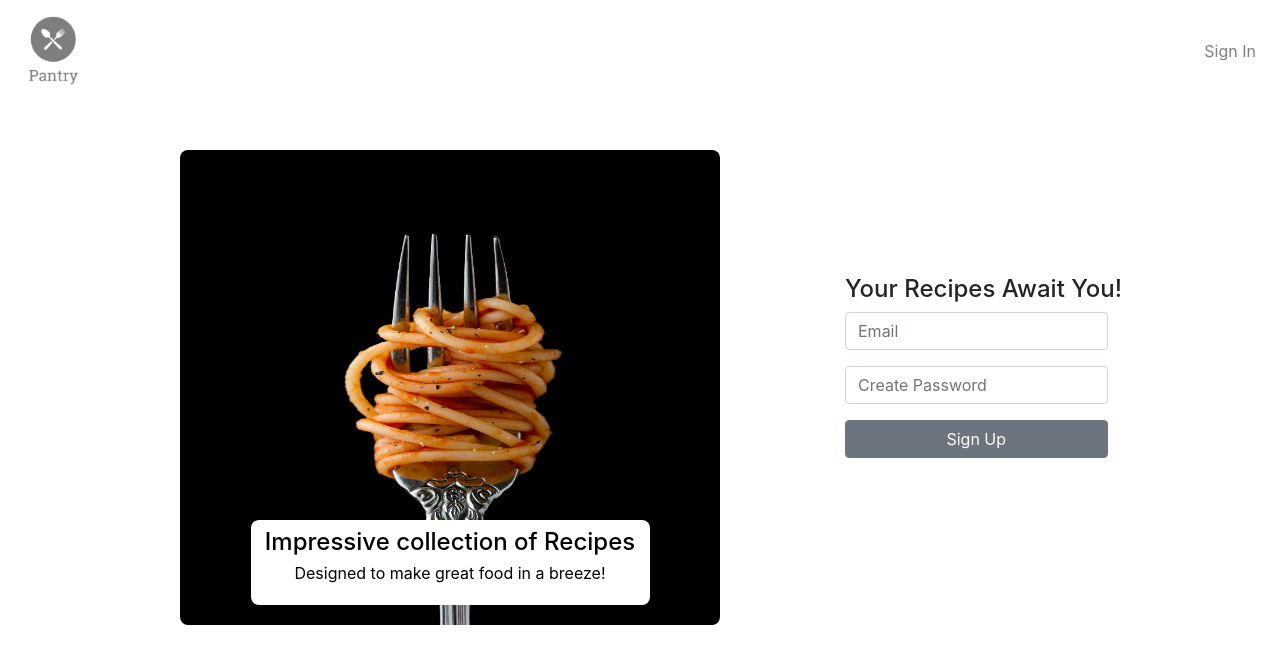
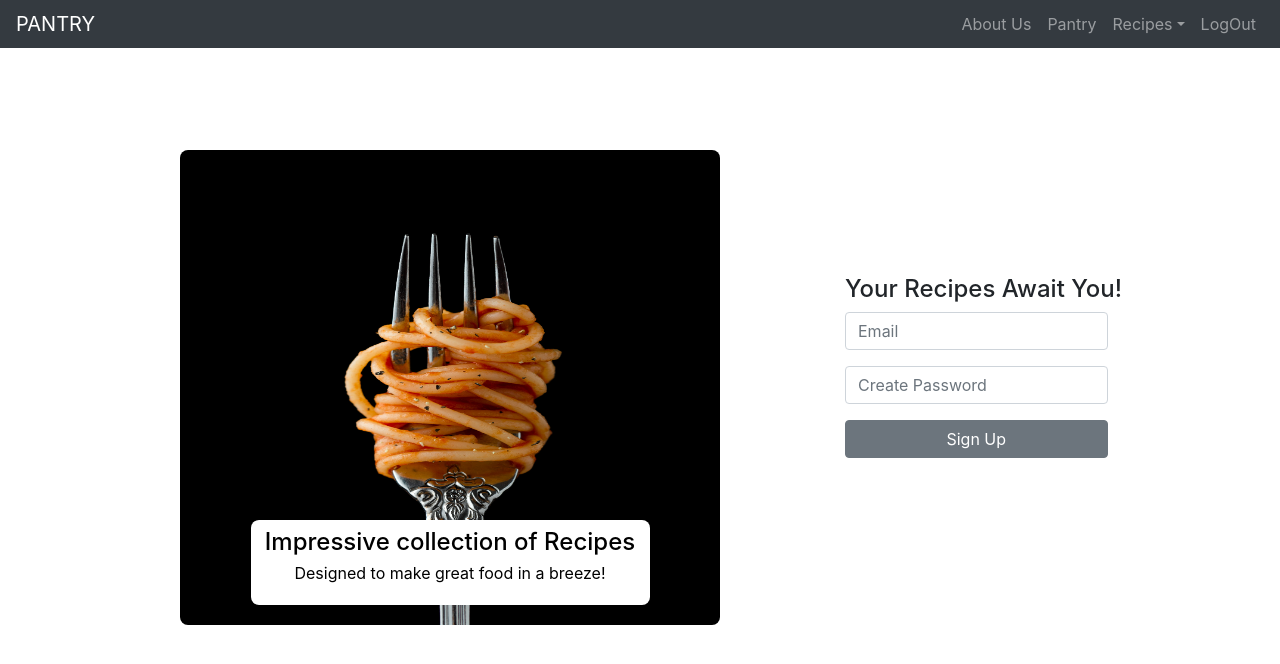
Before and after one commit to Edd-wordd/pantry, a React (Create React App) app: page / in a window 1280 px wide. Shown: the top 664 px of the page. Built offline with nearby package versions, Linux system fonts and the light colour scheme.

Commit message:
add navbar to landing page

```diff
--- a/src/components/pages/Landing.js
+++ b/src/components/pages/Landing.js
@@ -4,11 +4,60 @@ import AppTemplate from "../ui/AppTemplate";
 import SignUp from "../ui/SignUp";
 import { Link } from "react-router-dom";
 import pantryLogo from "../../img/pantryLogo.png";
+import { Nav, NavDropdown, Navbar } from "react-bootstrap";
 
 export default function Landing() {
    return (
       <div>
-         <nav className="navbar navbar-expand-md navbar-light fixed-top">
+         <Navbar
+            collapseOnSelect
+            expand="lg"
+            bg="dark"
+            variant="dark"
+            fixed="top"
+         >
+            <Navbar.Brand href="#home">
+               PANTRY
+               {/* <img
+                  className="logo py-0"
+                  id="brandLogo"
+                  src={pantryLogo}
+                  width="30px"
+                  height="30px"
+                  alt="pantry logo"
+               /> */}
+            </Navbar.Brand>
+            <Navbar.Toggle aria-controls="responsive-navbar-nav" />
+            <Navbar.Collapse id="responsive-navbar-nav">
+               <Nav className="ml-auto">
+                  <Nav.Link href="#features">About Us</Nav.Link>
+                  <Nav.Link href="/pantry">Pantry</Nav.Link>
+                  <NavDropdown title="Recipes" id="collasible-nav-dropdown">
+                     <NavDropdown.Item href="/recipes">
+                        Add Recipes
+                     </NavDropdown.Item>
+                     <NavDropdown.Item href="/home">
+                        View All Recipes
+                     </NavDropdown.Item>
+                     <NavDropdown.Item href="#action/3.3">
+                        Something
+                     </NavDropdown.Item>
+                     <NavDropdown.Divider />
+                     <NavDropdown.Item href="#action/3.4">
+                        Separated link
+                     </NavDropdown.Item>
+                  </NavDropdown>
+               </Nav>
+               <Nav>
+                  <Nav.Link href="/">LogOut</Nav.Link>
+                  {/* <Nav.Link eventKey={2} href="#memes">
+                     Dank memes
+                  </Nav.Link> */}
+               </Nav>
+            </Navbar.Collapse>
+         </Navbar>
+
+         {/* <nav className="navbar navbar-expand-md navbar-light fixed-top">
             <Link to="/" className="navbar-brand">
                <img
                   id="brandLogo"
@@ -39,7 +88,7 @@ export default function Landing() {
                   </li>
                </ul>
             </div>
-         </nav>
+         </nav> */}
          <AppTemplate>
             <div className="offset-1 col-10 offset-sm-2 col-sm-8 offset-md-1 col-md-5 offset-lg-2 col-lg-4 offset-xl-1 col-xl-6">
                <div className="landing-text carousel-caption">
```
